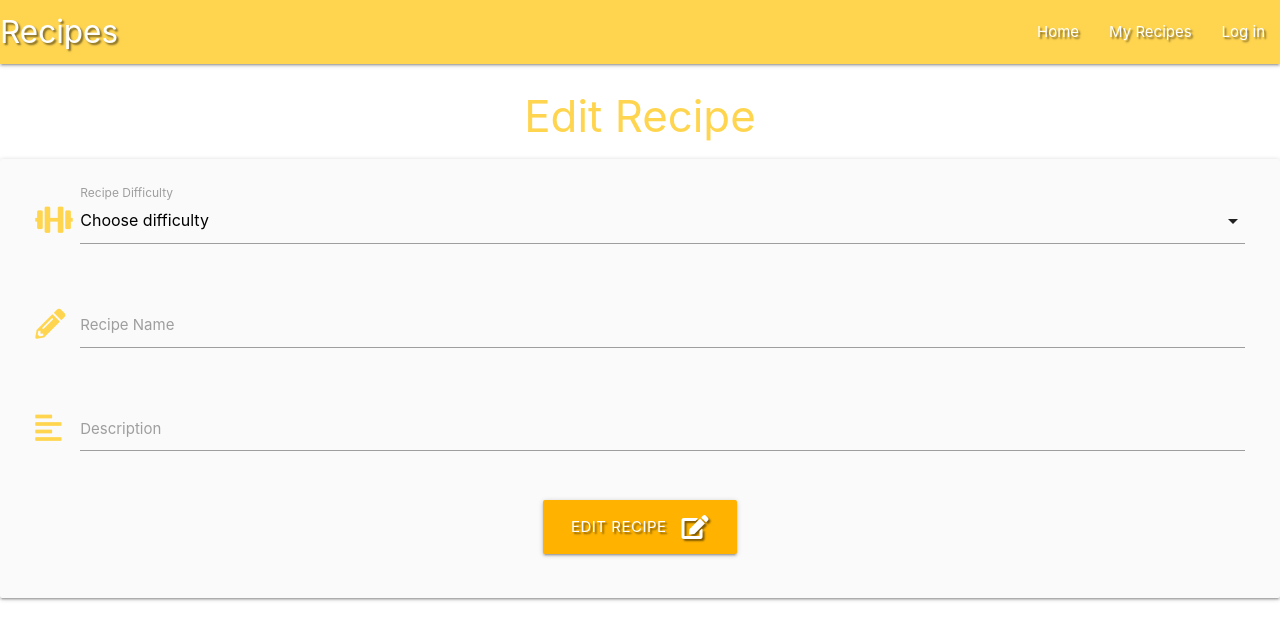
After one commit to AnnaRaman/MS3, a Python web app: template templates/edit_recipe.html in a window 1280 px wide. The commit adds this page. Shown: the top 640 px of the page. Run offline with Jinja, Linux system fonts and the light colour scheme; the template is opened without the code that fills it, so the values that code supplies are empty.

Commit message:
wire up task edit button

```diff
--- a/app.py
+++ b/app.py
@@ -39,7 +39,12 @@ def add_recipe():
     difficulty = mongo.db.difficulty.find().sort("difficulty", 1)
     return render_template("add_recipe.html", difficulty=difficulty)
 
+@app.route("/edit_recipe/<recipe_id>", methods=["GET", "POST"])
+def edit_recipe(recipe_id):
+    task = mongo.db.recipe.find_one({"_id":ObjectId()})
 
+    difficulty = mongo.db.difficulty.find().sort("difficulty", 1)
+    return render_template("edit_recipe.html", task=task difficulty=difficulty)
 if __name__ == "__main__":
     app.run(host=os.environ.get("IP"),
             port=int(os.environ.get("PORT")),
--- /dev/null
+++ b/templates/edit_recipe.html
@@ -0,0 +1,50 @@
+{% extends "base.html" %}
+{% block content %}
+
+     <h3 class="amber-text text-lighten-2 center-align">Edit Recipe</h3>
+
+
+    <div class="row card-panel grey lighten-5">
+    <form class="col s12" method="POST" action="{{ url_for('edit_recipe', recipe_id=recipe._id) }}">
+    <div class="row">
+   <!--------difficulty selection dropdown-->
+        <div class="input-field col s12">
+        <i class="fas fa-dumbbell prefix amber-text text-lighten-2"></i>
+    <select id="difficulty" name="difficulty" class="validate" required>
+      <option value="" disabled selected>Choose difficulty</option>
+      {% for difficulty in difficulties %}
+      <option value="{{ difficulty.difficulty}}">"{{ difficulty.difficulty}}"</option>
+      {% endfor %}
+    </select>
+    <label for="recipe-difficulty">Recipe Difficulty</label>
+        </div>
+  </div>
+  <!----- recipe name box-->
+      <div class="row">
+        <div class="input-field col s12">
+          <i class="fas fa-pencil-alt prefix amber-text text-lighten-2"></i>
+          <input id="name" name="name" type="text" minlength="5" maxlength="50" class="validate" required>
+          <label for="name">Recipe Name</label>
+        </div>
+      </div>
+      <!-----description box-->
+      <div class="row">
+        <div class="input-field col s12">
+          <i class="fas fa-align-left prefix amber-text text-lighten-2"></i>
+           <textarea id="description" name="description" minlength="5"
+           maxlength="500" class="materialize-textarea validate" required></textarea>
+          <label for="description">Description</label>
+        </div>
+      </div>
+      <!------------------- submit button -->
+      <div class="row">
+            <div class="col s12 center-align">
+                <button type="submit" class="btn-large amber darken-1 text-shadow">
+                    Edit Recipe <i class="fas fa-edit right"></i>
+                </button>
+            </div>
+      </div>
+    </form>
+  </div>
+
+{% endblock %}
--- a/templates/editrecipes.html
+++ /dev/null
@@ -1,2 +0,0 @@
-{% extends "base.html" %}
-{% block content %}
--- a/templates/recipes.html
+++ b/templates/recipes.html
@@ -22,7 +22,7 @@
         <div class="col s3">
             <i class="fas fa-caret-down"></i>
             <a class="waves-effect waves-light btn-small amber">Done</a>
-            <a class="waves-effect waves-light btn-small amber lighten-2">Edit</a>
+            <a href="{{ url_for('edit_recipe', recipe_id=recipe.recipe_id) }}"class="waves-effect waves-light btn-small amber lighten-2">Edit</a>
         </div>
         <div class="col s9"><strong>{{ recipe.name }}</strong> - {{ recipe.cuisine }}
         </div>
```
